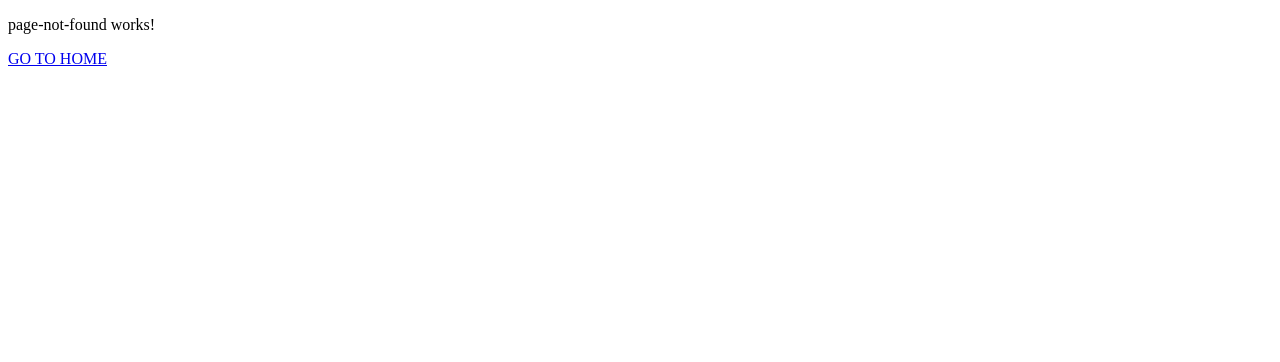
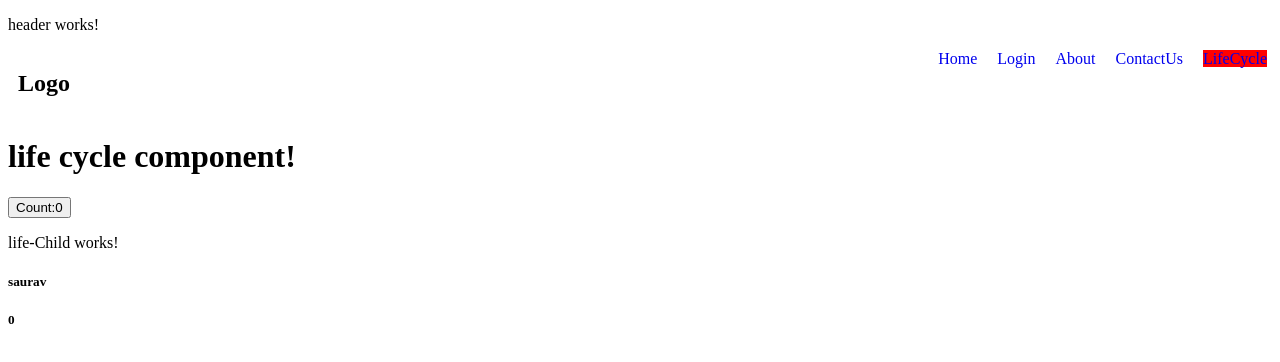
Before and after one commit to ajaysingh6531/AngularRouting, an Angular app: page /lifecycle in a window 1280 px wide. Shown: the top 362 px of the page. Built offline with nearby package versions, Linux system fonts and the light colour scheme.

Commit message:
life cycle

```diff
--- a/src/app/app.routes.ts
+++ b/src/app/app.routes.ts
@@ -6,6 +6,7 @@ import { Home } from './home/home';
 import {PageNotFound}  from './page-not-found/page-not-found';
 import { Profile } from './profile/profile';
 import { User } from './user/user';
+import { Life } from './life/life';
 
 export const routes: Routes = [
     {
@@ -25,7 +26,11 @@ export const routes: Routes = [
     },
 
     {
+
         path:'user/:idno/:uno',component:User
+    },
+    {
+        path:'lifecycle',component:Life
     },
     {
         path:'**',component:PageNotFound
--- a/src/app/header/header.html
+++ b/src/app/header/header.html
@@ -15,6 +15,9 @@
     <li>
         <a routerLinkActive="active" routerLink="/contact">ContactUs</a>
     </li>
+      <li>
+        <a routerLinkActive="active" routerLink="/lifecycle">LifeCycle</a>
+    </li>
 
 </ul>
 
--- /dev/null
+++ b/src/app/life/life.html
@@ -0,0 +1,8 @@
+<app-header></app-header>
+<h1>life cycle component!</h1>
+
+<button (click)="updateCounter()">Count:{{counter}}</button>
+<div *ngIf="counter!=5">
+    <!-- here we are trying to send counter to life child -->
+    <app-lifechild  [c]="counter" #child></app-lifechild>
+</div>
--- /dev/null
+++ b/src/app/life/life.ts
@@ -0,0 +1,31 @@
+import { afterEveryRender, afterNextRender, Component, ViewChild } from '@angular/core';
+import { Header } from '../header/header';
+import { Lifechild } from '../lifechild/lifechild';
+import { NgIf } from '@angular/common';
+@Component({
+  selector: 'app-life',
+  imports: [Header,Lifechild,NgIf],
+  templateUrl: './life.html',
+  styleUrl: './life.css',
+})
+export class Life {
+  @ViewChild('child') Lifechild:any
+
+  constructor(){
+    //if any thing change in child component then afterrender works
+    afterEveryRender(()=>{
+      console.log('after render',this.Lifechild.counter);
+    })
+    //this will be called once
+    afterNextRender(()=>{
+      console.log('afterNextRender',this.Lifechild.counter);
+    })
+
+
+  }
+
+  counter=0;
+  updateCounter(){
+    this.counter++;
+  }
+}
--- /dev/null
+++ b/src/app/lifechild/lifechild.html
@@ -0,0 +1,4 @@
+<p>life-Child works!</p>
+<h5>{{name}}</h5>
+
+<h5>{{c}}</h5>
--- /dev/null
+++ b/src/app/lifechild/lifechild.ts
@@ -0,0 +1,29 @@
+import { Component, Input } from '@angular/core';
+
+@Component({
+  selector: 'app-lifechild',
+  imports: [],
+  templateUrl: './lifechild.html',
+  styleUrl: './lifechild.css',
+})
+export class Lifechild {
+
+  @Input() c=0
+  name="ajay";
+  constructor(){
+    console.log('hello lifechild');
+    this.name="singh"
+    //console.log(this.name);
+  }
+  ngOnInit(){
+    console.log('ngoninit');
+    this.name="saurav"
+    console.log(this.name);
+  }
+  ngOnDestroy(){
+    console.log('ng on destroy')
+  }
+  ngOnChanges(){
+    console.log('ng value change');
+  }
+}
```
Also changed, not shown: src/app/life/life.css (added), src/app/lifechild/lifechild.css (added), 2 other files (tests, documents, lock files or other folders).
